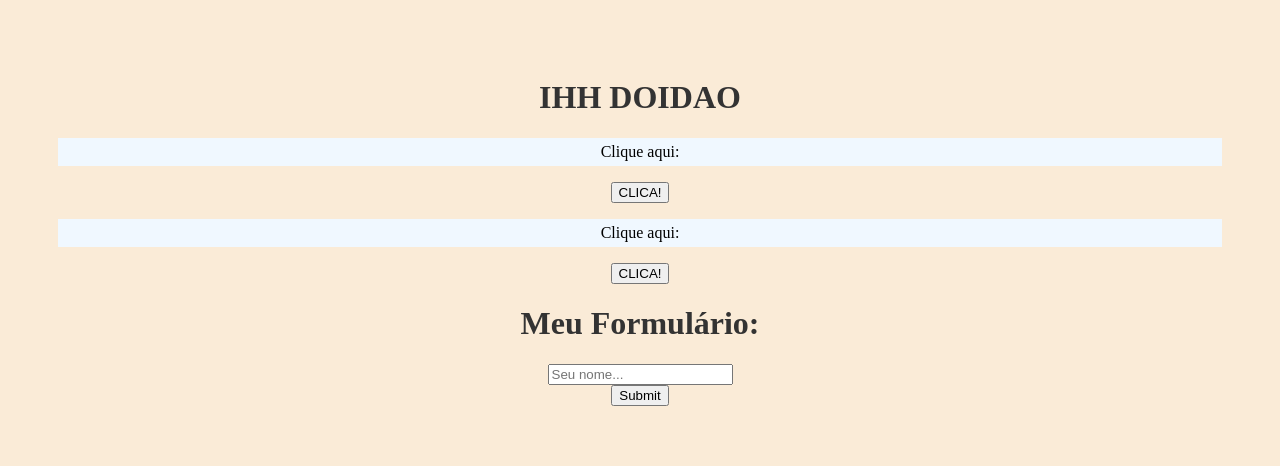
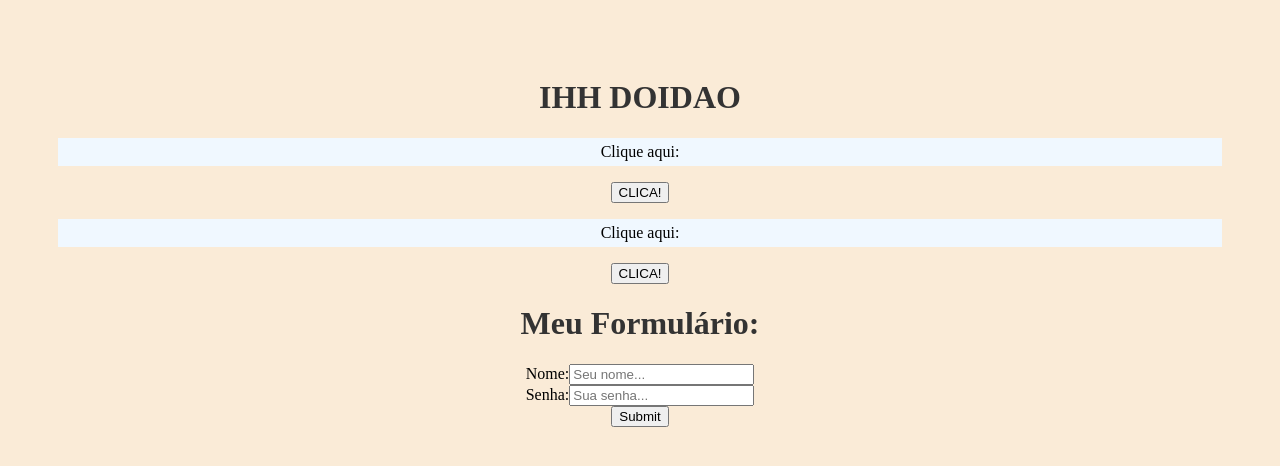
Before and after one commit to itzmyhub/react-training, a React (Create React App) app in the folder reacting/: page / in a window 1280 px wide. Shown: the top 466 px of the page. Built offline with nearby package versions, Linux system fonts and the light colour scheme.

Commit message:
hook para alterar o estado e valores em eventos

```diff
--- a/reacting/src/components/Form.js
+++ b/reacting/src/components/Form.js
@@ -1,16 +1,28 @@
+import { useState } from 'react'
+
 function Form() {
 
     function cadastrarUsuario(e) {
         e.preventDefault()
+        console.log(name)
+        console.log(password)
         console.log("Usuário Cadastrado")
     }
+
+    const [name, setName] = useState()
+    const [password, setPassword] = useState()
 
     return (
         <div>
             <h1>Meu Formulário:</h1>
             <form onSubmit={cadastrarUsuario}>
                 <div>
-                    <input type="text" placeholder="Seu nome..."/>
+                    <label htmlFor="name">Nome:</label>
+                    <input type="text" id="name" name="name" placeholder="Seu nome..." onChange={(e) => setName(e.target.value)}/>
+                </div>
+                <div>
+                    <label htmlFor="password">Senha:</label>
+                    <input type="password" id="password" name="password" placeholder="Sua senha..." onChange={(e) => setPassword(e.target.value)}/>
                 </div>
                 <div>
                     <input type="submit" placeholder="Confirmar"/>
```
